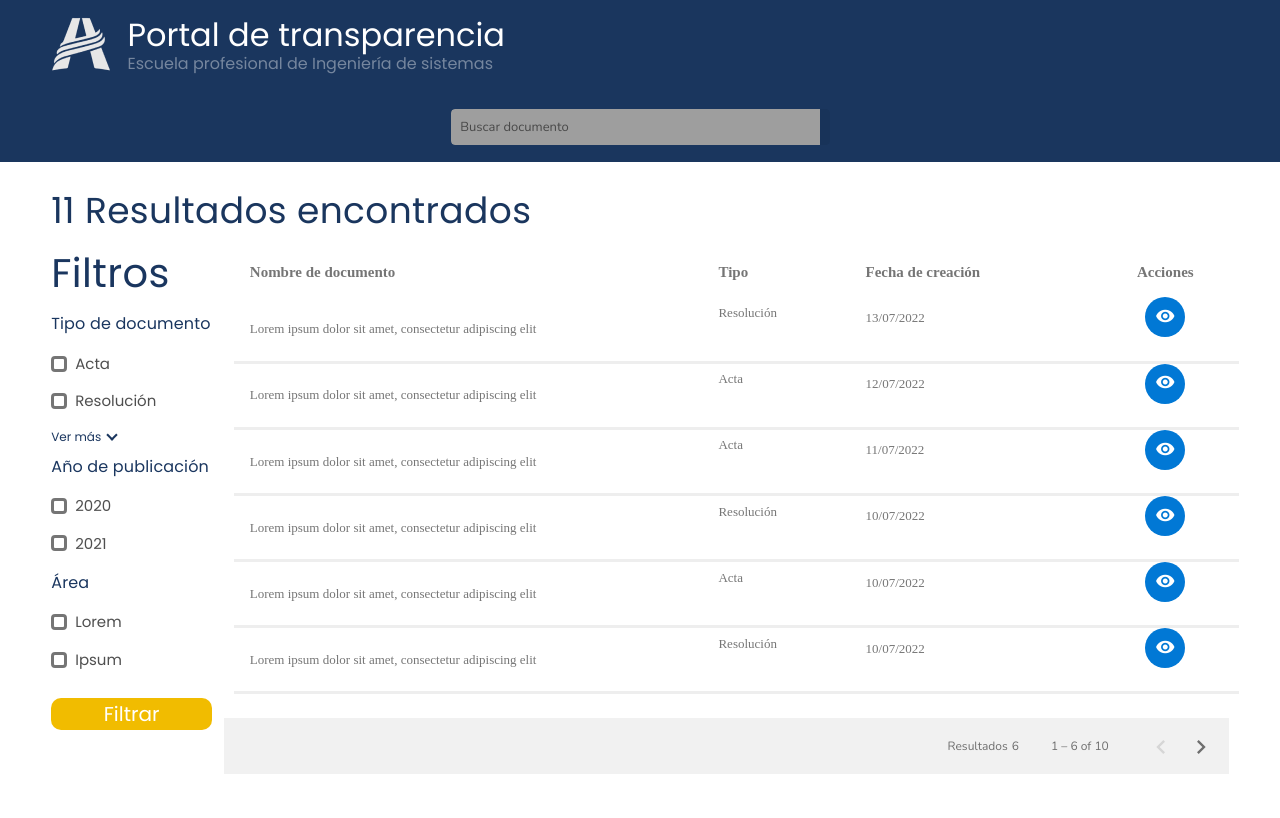
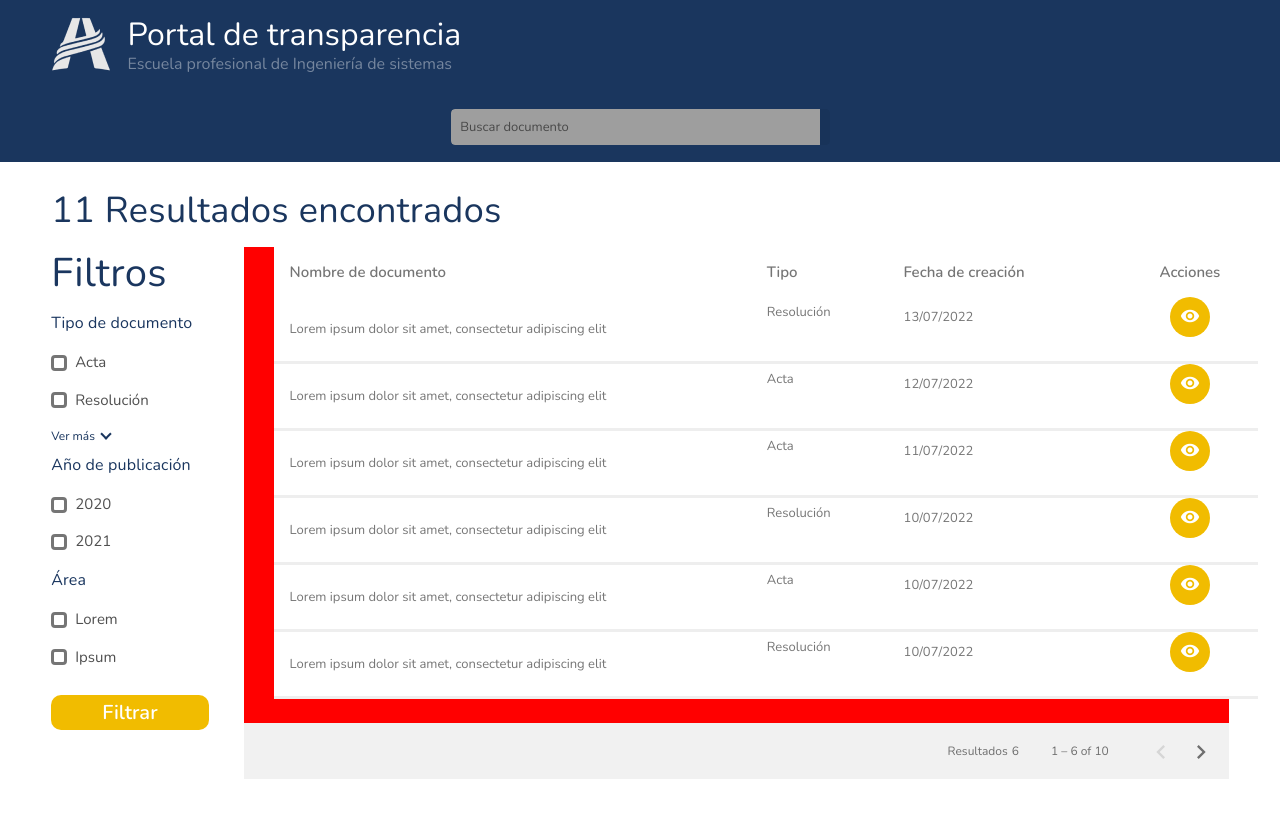
Before and after one commit to jorgemaquera/transparencia-upeu, an Angular app: page / in a window 1280 px wide. Shown: the top 818 px of the page. Built offline with nearby package versions, Linux system fonts and the light colour scheme; grey boxes are pictures that could not be loaded.

Commit message:
fix: accent color and components styles

```diff
--- a/src/app/components/search/search.component.css
+++ b/src/app/components/search/search.component.css
@@ -5,7 +5,6 @@
 }
 
 .header-title {
-  font-family: poppins;
   font-size: 32px;
   line-height: 35px;
 
@@ -13,7 +12,6 @@
 }
 
 .header-subtitle {
-  font-family: poppins;
   font-size: 16px;
 
   color: rgba(255, 255, 255, 0.4);
@@ -75,7 +73,6 @@
   font-size: 36px;
   color: #1a365e;
   margin: 0;
-  font-family: poppins;
   padding: 2% 4% 0 4%;
 }
 
@@ -85,14 +82,12 @@
 }
 
 .filters-title {
-  font-family: poppins;
   font-size: 40px;
   margin: 0 0 7% 0;
   color: #1a365f;
 }
 
 .filters-options {
-  font-family: poppins;
   font-size: 16px;
   color: #1a365f;
   margin: 0;
@@ -121,7 +116,6 @@
 }
 
 .filter-checkbox {
-  font-family: poppins;
   font-size: 15px;
   color: #4f4f4f;
   margin: 3% 0%;
@@ -144,7 +138,6 @@ li {
   font-size: 12px;
   cursor: pointer;
   color: #1a365f;
-  font-family: poppins;
   margin: 0 0 5% 0;
   padding: 0;
 }
@@ -160,24 +153,20 @@ li {
 }
 
 .btn-apply-filters {
-  border: none;
-  background-color: #f1bc00;
   border-radius: 10px;
   width: 100%;
-  height: 32px;
+  height: 35px;
   margin-top: 7%;
-  font-family: poppins;
   font-size: 20px;
   color: #fff;
 }
 
 /* Table Styles */
 
-.docs-table,
-table {
+.docs-table, table {
   width: 100%;
-  font-family: poppins;
-  margin-left: 1%;
+  margin-left: 3%;
+  background-color: red;
 }
 
 th {
@@ -188,15 +177,10 @@ th {
 tr {
   font-size: 15px;
   color: #000;
-  font-family: poppins-regular;
 }
 
 .cell {
   padding: 5% 0;
-}
-
-.btn-view-doc {
-  background-color: #f1bc00;
 }
 
 .mat-header-cell {
--- a/src/app/components/search/search.component.html
+++ b/src/app/components/search/search.component.html
@@ -48,7 +48,7 @@
           <mat-checkbox class="filter-checkbox">Ipsum</mat-checkbox>
         </li>
       </ul>
-      <button class="btn-apply-filters">Filtrar</button>
+      <button mat-flat-button color="accent" class="btn-apply-filters">Filtrar</button>
     </div>
 
     <div class="mat-elevation-z0 docs-table">
@@ -83,7 +83,7 @@
           <th mat-header-cell *matHeaderCellDef>Acciones</th>
           <td mat-cell *matCellDef="let element">
             <div *ngIf="element.actions.includes('view')">
-              <button mat-mini-fab class="btn-view-doc">
+              <button mat-mini-fab color="accent">
                 <mat-icon>visibility</mat-icon>
               </button>
             </div>
--- a/src/assets/sass/skins/_blue.scss
+++ b/src/assets/sass/skins/_blue.scss
@@ -34,34 +34,38 @@ $main-blue: (
 
 //Accent palette
 $accent-blue: (
-    50 : #e1effa,
-    100 : #b3d7f2,
-    200 : #80bcea,
-    300 : #4da1e2,
-    400 : #278cdb,
-    500 : #0178d5,
-    600 : #0170d0,
-    700 : #0165ca,
-    800 : #015bc4,
-    900 : #0048ba,
-    A100 : #e3ecff,
-    A200 : #b0c9ff,
-    A400 : #7da6ff,
-    A700 : #6395ff,
+    50 : #f1bc00,
+    100 : #f1bc00,
+    200 : #f1bc00,
+    300 : #f1bc00,
+    400 : #f1bc00,
+    500 : #f1bc00,
+    600 : #f1bc00,
+    700 : #f1bc00,
+    800 : #f1bc00,
+    900 : #f1bc00,
+    A100 : #f1bc00,
+    A200 : #f1bc00,
+    A400 : #f1bc00,
+    A700 : #f1bc00,
     contrast: (
-        50 : #000000,
-        100 : #000000,
-        200 : #000000,
-        300 : #000000,
+        50 : #ffffff,
+        100 : #ffffff,
+        200 : #ffffff,
+        300 : #ffffff,
         400 : #ffffff,
         500 : #ffffff,
         600 : #ffffff,
         700 : #ffffff,
         800 : #ffffff,
         900 : #ffffff,
-        A100 : #000000,
-        A200 : #000000,
-        A400 : #000000,
-        A700 : #000000,
+        A100 : #ffffff,
+        A200 : #ffffff,
+        A400 : #ffffff,
+        A700 : #ffffff,
     )
 );
+
+$secondary: (
+    900 : #f1bc00,
+);
```
